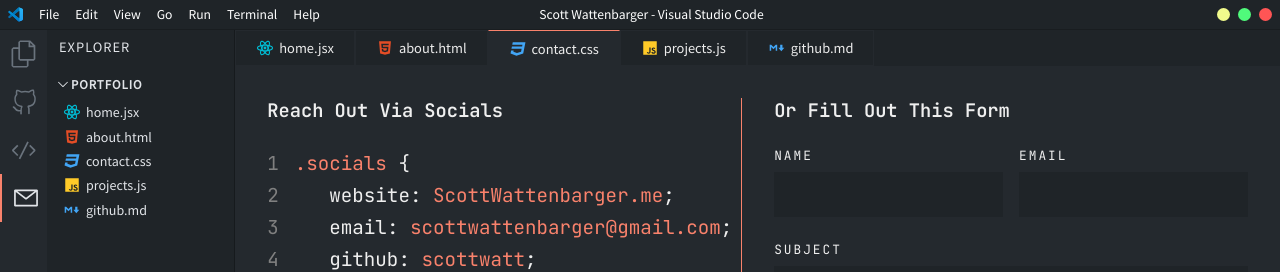
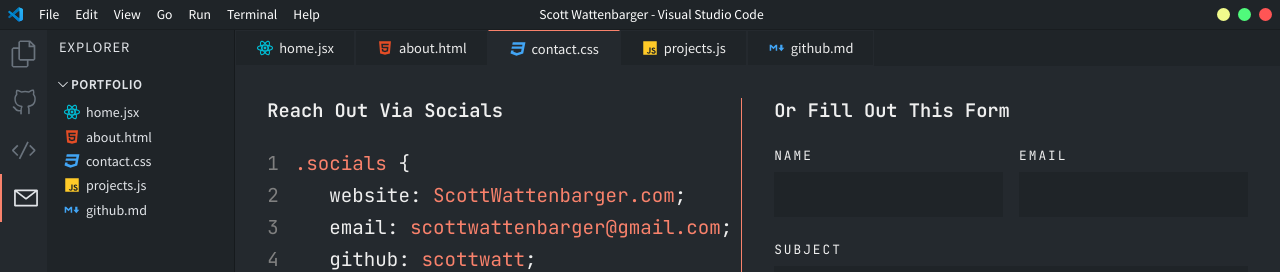
Before and after one commit to scottwatt/VS_Portfolio, a Next.js app: page /contact in a window 1280 px wide. Shown: the top 272 px of the page. Built offline with nearby package versions, Linux system fonts and the light colour scheme.

Commit message:
fixes contact

```diff
--- a/components/ContactCode.jsx
+++ b/components/ContactCode.jsx
@@ -3,8 +3,8 @@
 const contactItems = [
   {
     social: 'website',
-    link: 'ScottWattenbarger.me',
-    href: 'https://.me',
+    link: 'ScottWattenbarger.com',
+    href: 'https://www.scottwattenbarger.com',
   },
   {
     social: 'email',
```
